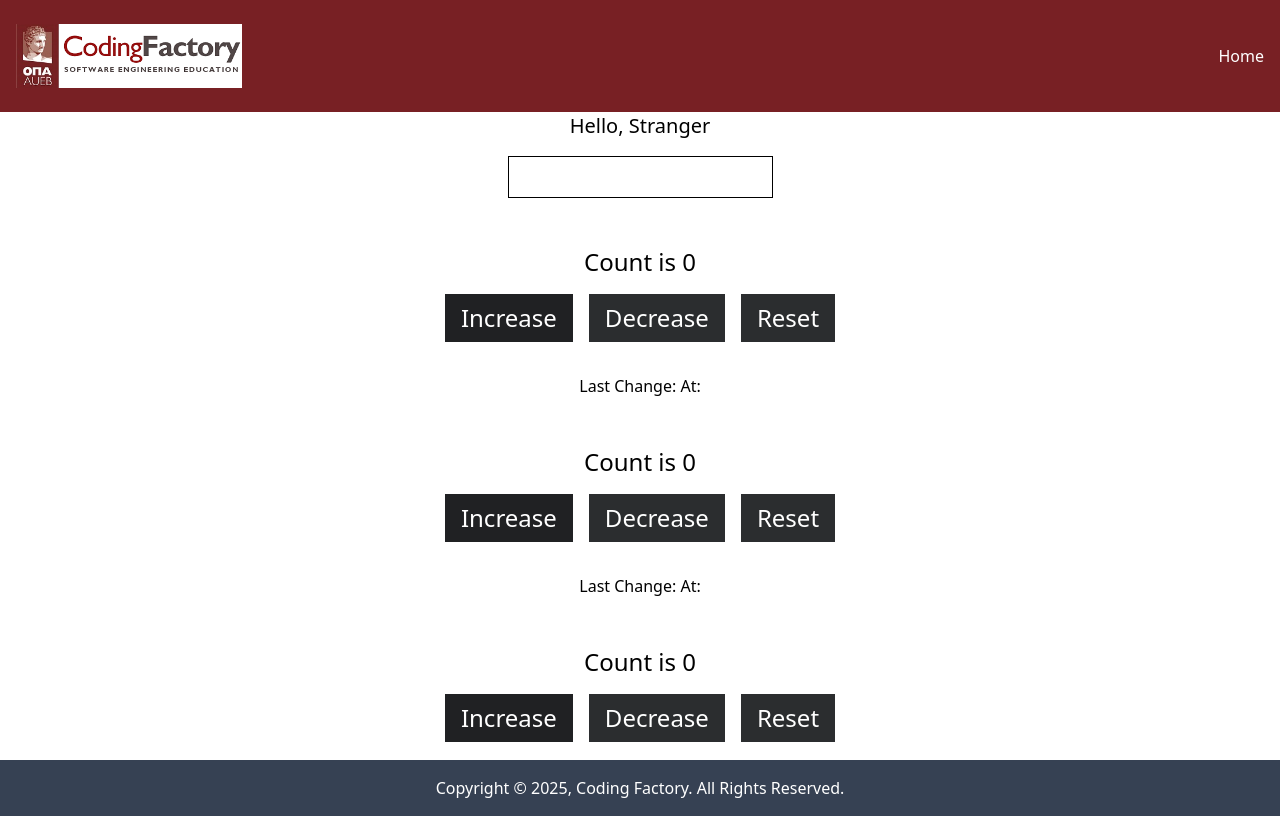
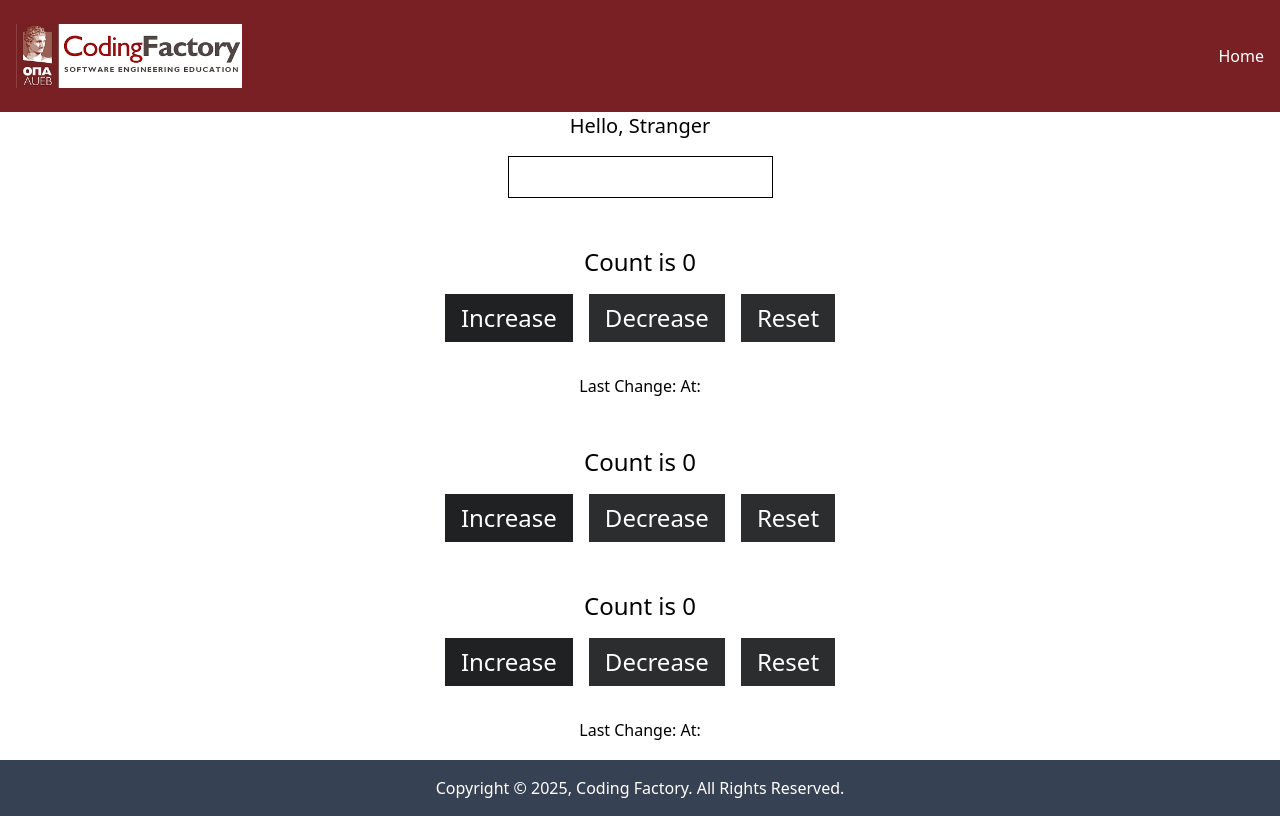
Before and after one commit to ChristosTA/cf7-components-intro, a React (Vite) app: page / in a window 1280 px wide. Built offline with nearby package versions, Linux system fonts and the light colour scheme.

Commit message:
feat: new components created With Custom Hook

```diff
--- a/src/App.tsx
+++ b/src/App.tsx
@@ -8,9 +8,10 @@
 import Layout from "./components/Layout.tsx";
 // import Counter from "./components/Counter.tsx";
 import NameChanger from "./components/NameChanger.tsx";
-import CounterWithMoreStates from "./components/CounterWithMoreStates.tsx";
+// import CounterWithMoreStates from "./components/CounterWithMoreStates.tsx";
 import CounterAdvanced from "./components/CounterAdvanced.tsx";
 import CounterWithCustomHook from "./components/CounterWithCustomHook.tsx";
+import CounterAdvancedWithCustomHook from "./components/CounterAdvancedWithCustomHook.tsx";
 // import FunctionalComponentWithState from "./components/FunctionalComponentWithState.tsx";
 // import ClassComponentWithState from "./components/ClassComponentWithState.tsx";
 
@@ -31,9 +32,10 @@ function App() {
             {/*<FunctionalComponentWithState/>*/}
             {/*<Counter/>*/}
             <NameChanger/>
-            <CounterWithMoreStates/>
+            {/*<CounterWithMoreStates/>*/}
             <CounterAdvanced/>
             <CounterWithCustomHook/>
+            <CounterAdvancedWithCustomHook/>
 
 
         </Layout>
--- /dev/null
+++ b/src/components/CounterAdvancedWithCustomHook.tsx
@@ -0,0 +1,23 @@
+import CounterButton from "./CounterButton.tsx";
+import {useAdvancedCounter} from "../hooks/useAdvancedCounter.ts";
+
+const CounterAdvancedWithCustomHook = () => {
+
+    //custom hook function
+    const {count, increase, decrease, reset, lastAction, time } = useAdvancedCounter();
+
+    return(
+        <>
+            <div className="space-y-4 text-2xl pt-12">
+                <h1 className="text-center">Count is {count}</h1>
+                <div className="text-center space-x-4">
+                    <CounterButton onclick={increase} label="Increase" />
+                    <CounterButton onclick={decrease} disabled={count === 0} label="Decrease" />
+                    <CounterButton onclick={reset} disabled={count === 0} label="Reset" addClass="bg-cf-dark-red text-black" />
+                </div>
+            </div>
+            <p className="text-center pt-8">Last Change:<strong>{lastAction || ""}</strong> At: <strong>{time || ""}</strong></p>
+        </>
+    )
+}
+export default CounterAdvancedWithCustomHook;
--- /dev/null
+++ b/src/hooks/useAdvancedCounter.ts
@@ -0,0 +1,53 @@
+import {useState} from "react";
+type CounterState = {
+    count: number;
+    lastAction: string;
+    time:string;
+}
+
+export const useAdvancedCounter = () => {
+
+    const [state, setState] = useState<CounterState>({
+        count:0,
+        lastAction: "",
+        time:"",
+    })
+
+    const getCurrentTime = () => new Date().toLocaleTimeString();
+
+
+    const increase = () => {
+        setState({
+        count: state.count + 1,
+        lastAction: "Increase",
+        time:getCurrentTime()
+        })
+    }
+
+    const decrease = () => {
+        if (state.count > 0) {
+            setState({
+                count: state.count - 1,
+                lastAction: "Decrease",
+                time: getCurrentTime()
+            })
+        }
+    }
+
+    const reset = () => {
+        setState({
+            count: 0,
+            lastAction: "Reset",
+            time:getCurrentTime()
+        })
+    }
+
+    return {
+        count: state.count,
+        lastAction: state.lastAction,
+        time: state.time,
+        increase,
+        decrease,
+        reset
+    }
+}
```
